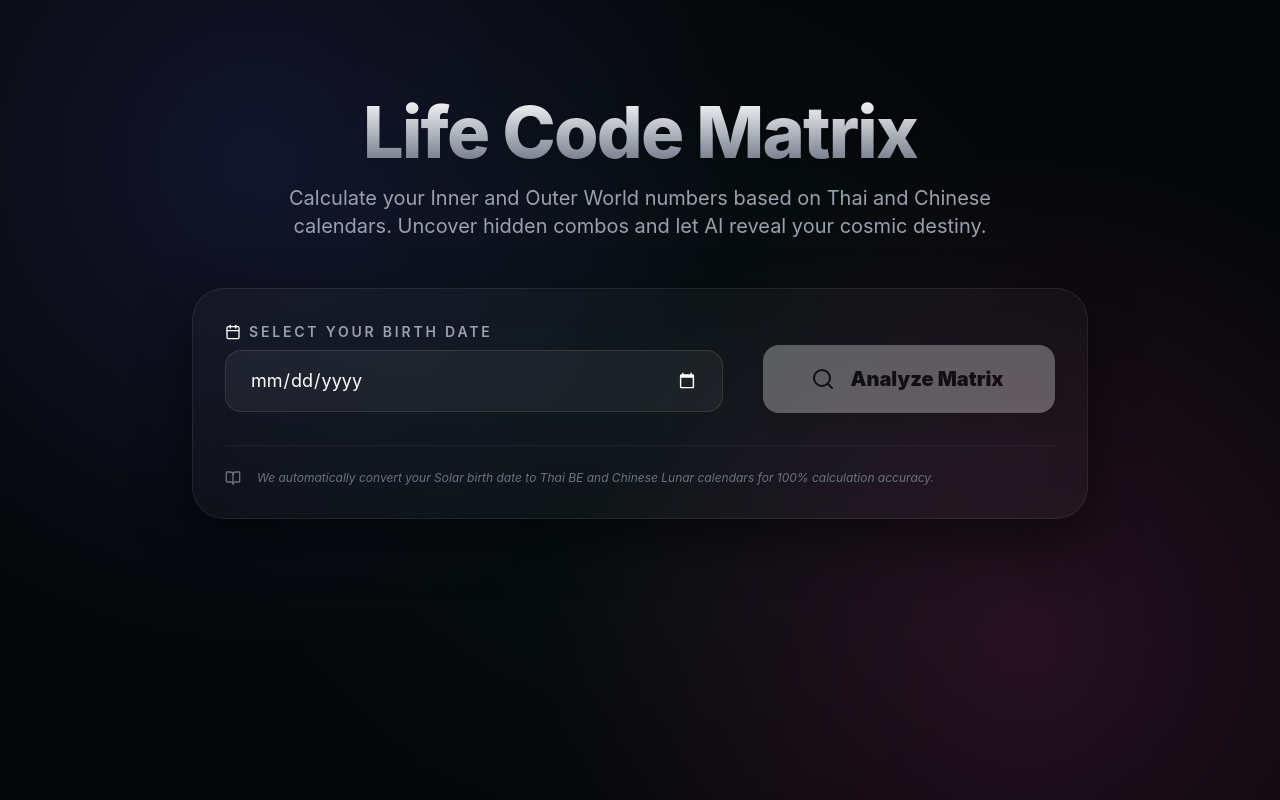
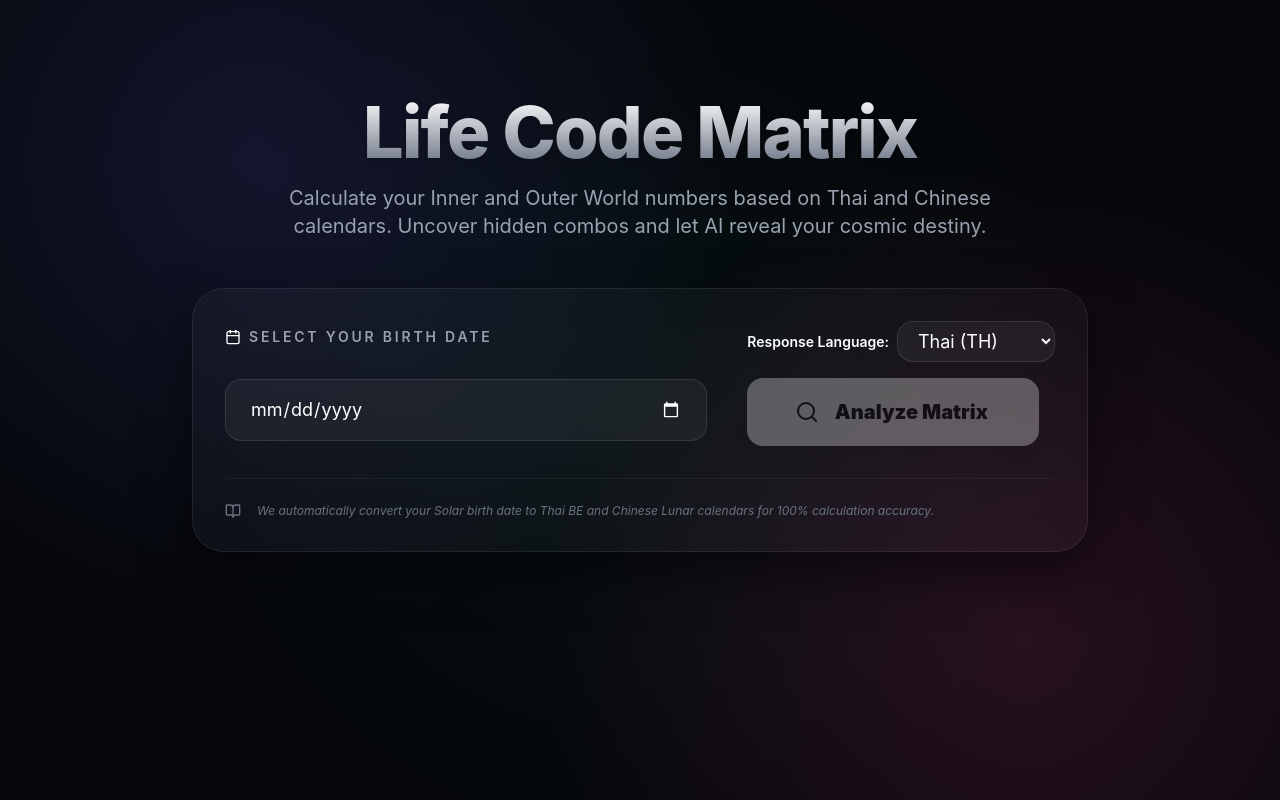
Before and after one commit to P-PrPas/LifeCode_AI, a Next.js app in the folder frontend/: page / in a window 1280 px wide. Built offline with nearby package versions, Linux system fonts and the light colour scheme.

Commit message:
feat: add language selection to InputForm and update onSubmit handling

```diff
--- a/frontend/src/components/InputForm.tsx
+++ b/frontend/src/components/InputForm.tsx
@@ -4,12 +4,14 @@ import { Calendar, Search, Sparkles, BookOpen } from 'lucide-react';
 import { Solar, Lunar } from 'lunar-javascript';
 
 interface InputFormProps {
-    onSubmit: (thaiDob: string, chineseDob: string) => void;
+    // two dates plus language choice ('th' or 'en')
+    onSubmit: (thaiDob: string, chineseDob: string, language: 'th' | 'en') => void;
     isLoading: boolean;
 }
 
 export const InputForm: React.FC<InputFormProps> = ({ onSubmit, isLoading }) => {
     const [birthDate, setBirthDate] = useState('');
+    const [language, setLanguage] = useState<'th' | 'en'>('th');
 
     const previews = useMemo(() => {
         if (!birthDate) return { thai: '', chinese: '' };
@@ -50,7 +52,7 @@ export const InputForm: React.FC<InputFormProps> = ({ onSubmit, isLoading }) =>
             const lunar = solar.getLunar();
             const chineseDob = `${lunar.getYear()}-${lunar.getMonth().toString().padStart(2, '0')}-${lunar.getDay().toString().padStart(2, '0')}`;
 
-            onSubmit(thaiDob, chineseDob);
+            onSubmit(thaiDob, chineseDob, language);
         }
     };
 
@@ -66,17 +68,17 @@ export const InputForm: React.FC<InputFormProps> = ({ onSubmit, isLoading }) =>
             >
                 <div className="flex flex-col md:flex-row gap-10 items-center">
                     <div className="flex-1 w-full space-y-6">
-                        <div className="space-y-2">
-                            <label className="flex items-center gap-2 text-sm font-semibold text-gray-400 uppercase tracking-[0.2em]">
-                                <Calendar className="w-4 h-4 !text-white" />
-                                Select Your Birth Date
+                        <div className="space-y-4">
+                            <label className="flex items-center gap-2 text-sm font-semibold uppercase tracking-[0.2em]">
+                                <Calendar className="w-4 h-4 text-white" />
+                                <span className="text-gray-400">Select Your Birth Date</span>
                             </label>
                             <input
                                 type="date"
                                 required
                                 value={birthDate}
                                 onChange={(e) => setBirthDate(e.target.value)}
-                                className="w-full px-6 py-4 bg-white/5 border border-white/10 rounded-2xl text-white text-lg focus:ring-2 focus:ring-accent focus:border-transparent transition-all outline-none"
+                                className="w-full mt-4 px-6 py-4 bg-white/5 border border-white/10 rounded-2xl text-white text-lg focus:ring-2 focus:ring-accent focus:border-transparent transition-all outline-none"
                             />
                         </div>
 
@@ -101,7 +103,18 @@ export const InputForm: React.FC<InputFormProps> = ({ onSubmit, isLoading }) =>
                         </AnimatePresence>
                     </div>
 
-                    <div className="flex-shrink-0 mt-6">
+                    <div className="flex-shrink-0 space-y-4">
+                        <div className="flex items-center gap-2">
+                            <label className="text-sm font-semibold">Response Language:</label>
+                            <select
+                                value={language}
+                                onChange={(e) => setLanguage(e.target.value as 'th' | 'en')}
+                                className="px-4 py-2 bg-white/5 border border-white/10 rounded-2xl text-white text-lg focus:ring-2 focus:ring-accent focus:border-transparent transition-all outline-none"
+                            >
+                                <option value="th">Thai (TH)</option>
+                                <option value="en">English (EN)</option>
+                            </select>
+                        </div>
                         <button
                             type="submit"
                             disabled={isLoading || !birthDate}
```
